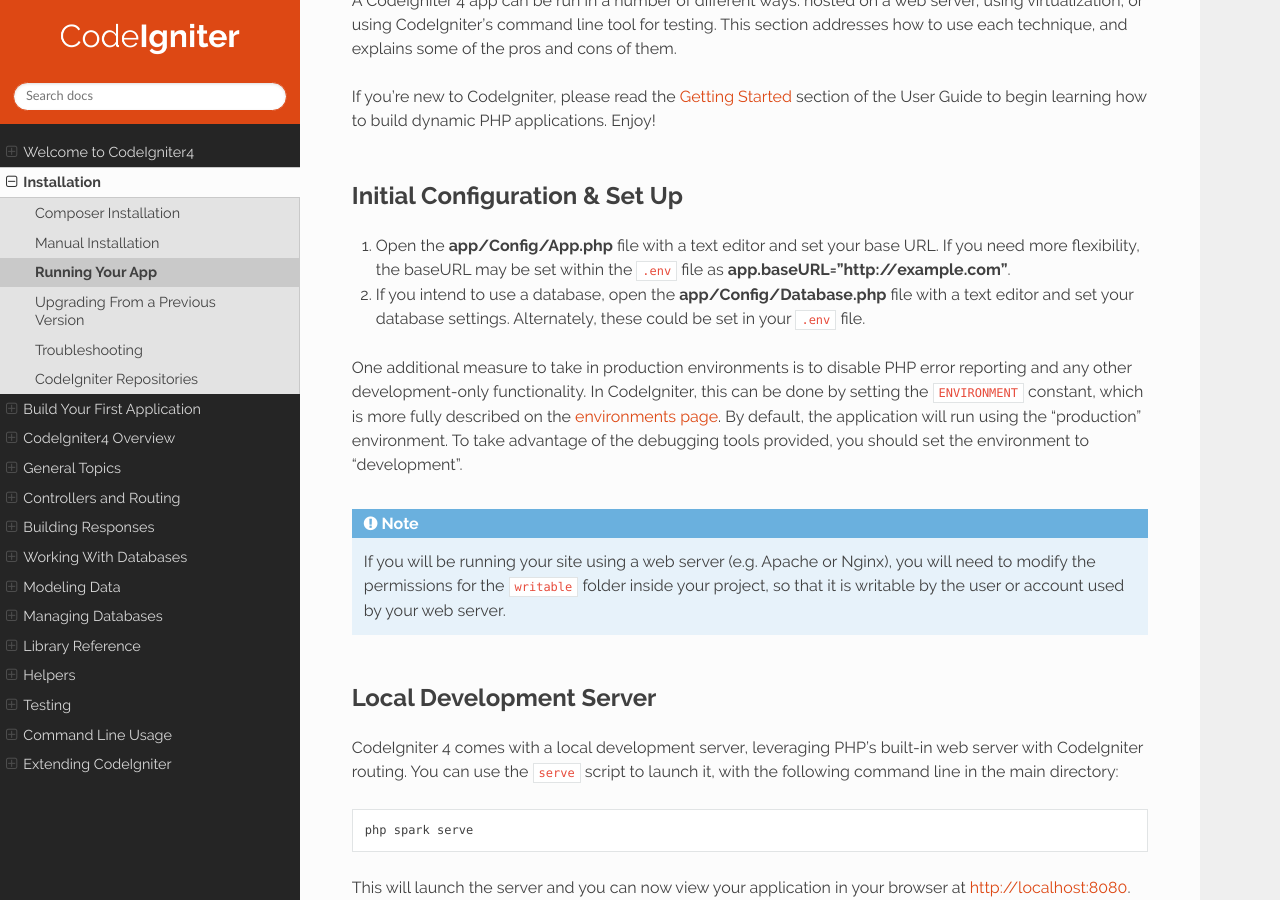
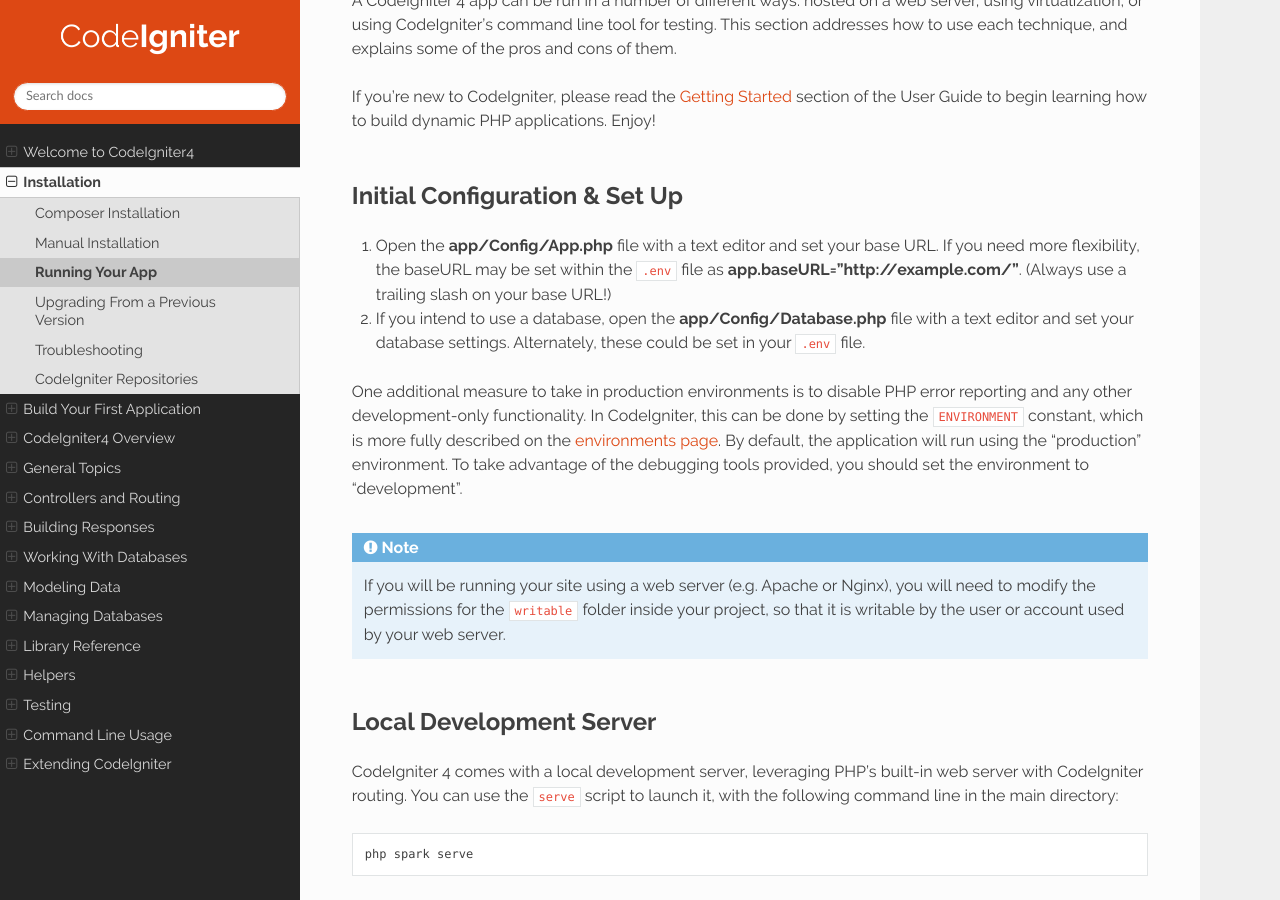
Before and after one commit to NEKOGET/ci4_user_guide_src, a Sphinx documentation site: the page built from source/installation/running.rst, in a window 1280 px wide and 900 px high, scrolled down 335 px. Built offline with Sphinx 7.4.7 and the Read the Docs theme 2.0.0, drawn with Linux system fonts in a browser that asks for light colours.

Commit message:
Enforce baseURL trailing slash

```diff
--- a/source/installation/running.rst
+++ b/source/installation/running.rst
@@ -17,7 +17,8 @@ Initial Configuration & Set Up
 
 #. Open the **app/Config/App.php** file with a text editor and
    set your base URL. If you need more flexibility, the baseURL may
-   be set within the ``.env`` file as **app.baseURL="http://example.com"**.
+   be set within the ``.env`` file as **app.baseURL="http://example.com/"**.
+   (Always use a trailing slash on your base URL!)
 #. If you intend to use a database, open the
    **app/Config/Database.php** file with a text editor and set your
    database settings. Alternately, these could be set in your ``.env`` file.
```
